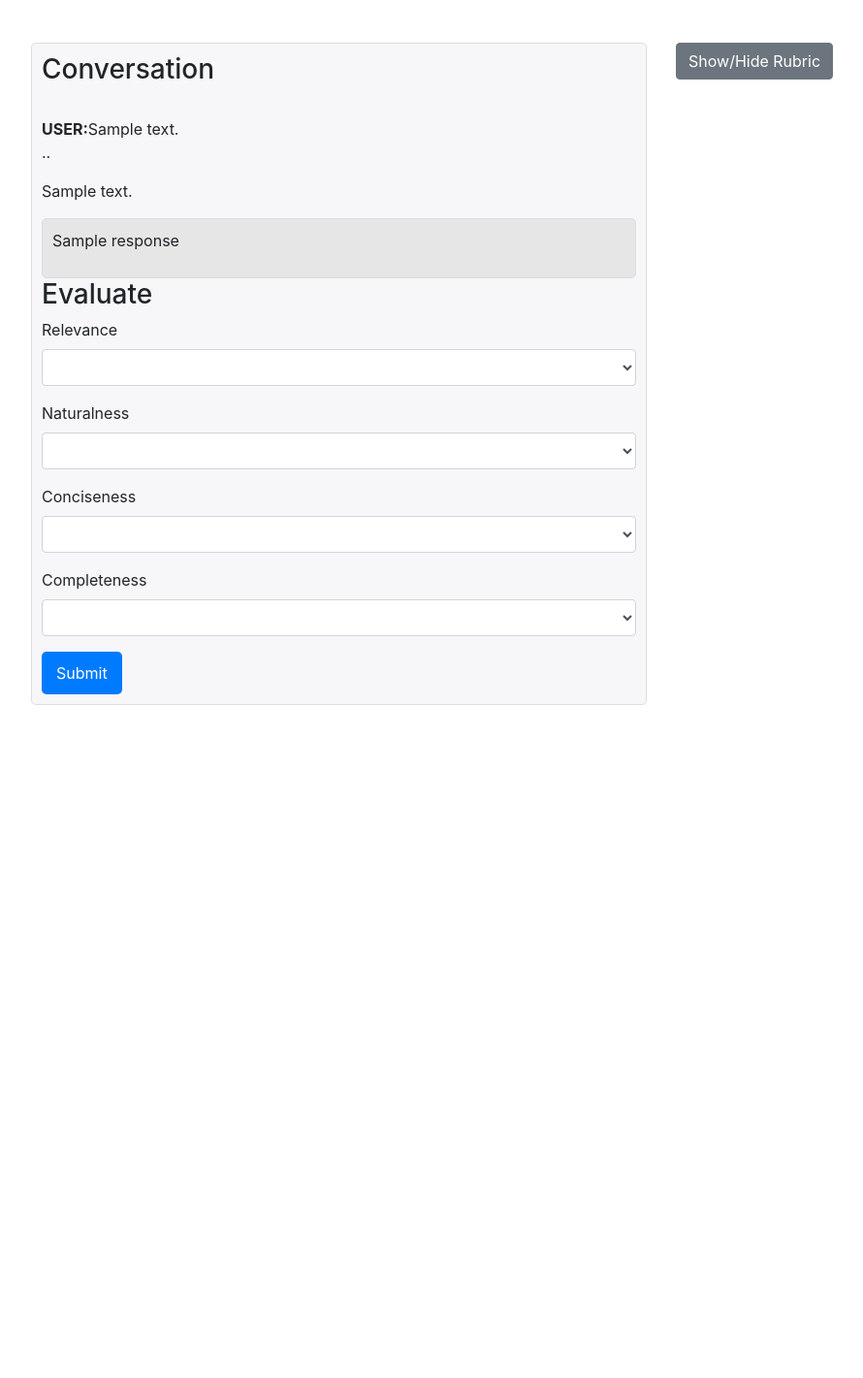
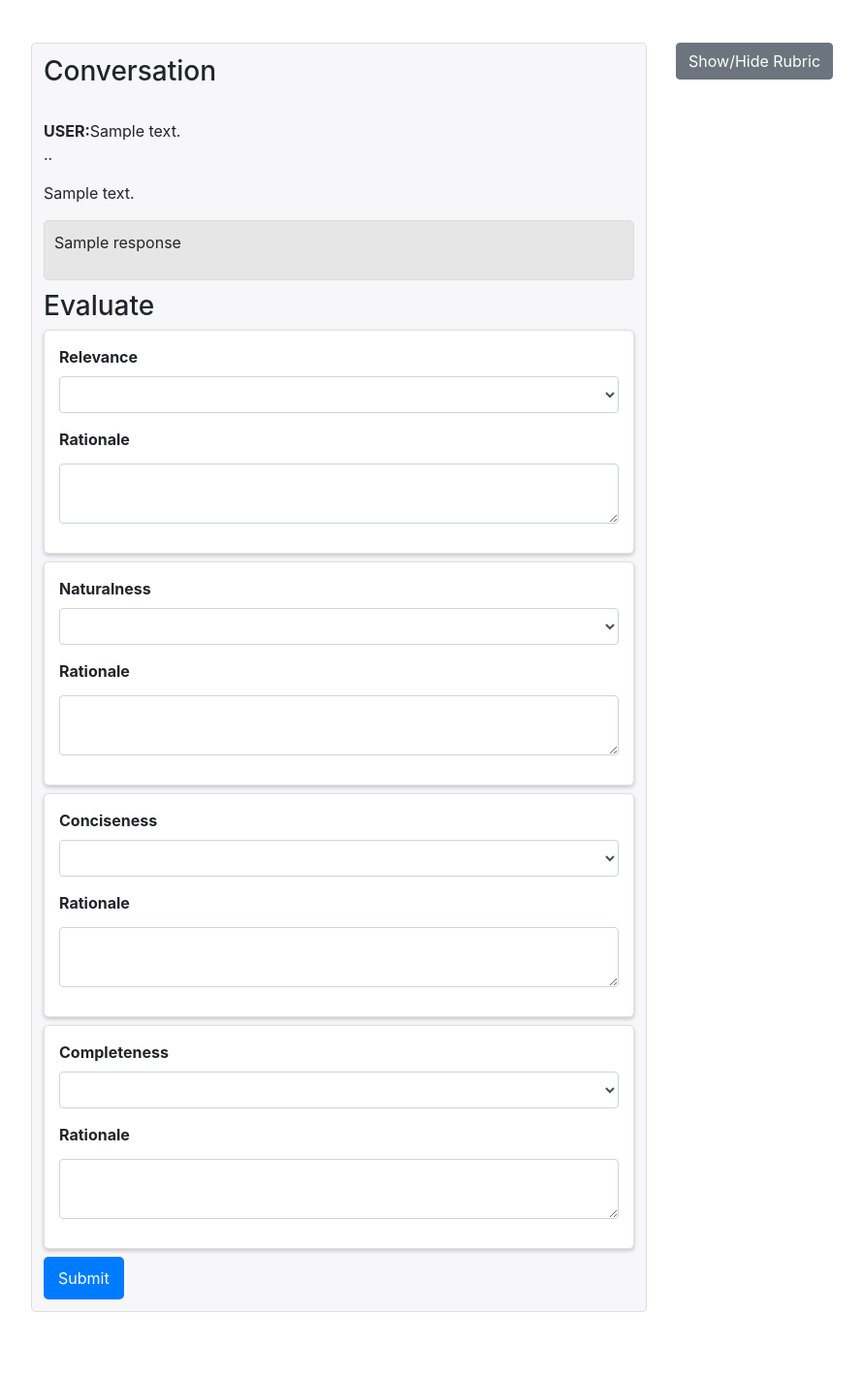
Before and after one commit to shubham526/ikat-annotation-interface, a Flask app: template templates/index.html in a window 1280 px wide. Shown: the whole page at 97% size, without its empty margins (53-943 px from the left). Before the commit the page ends 727 px from the top, so only its background shows below. Run offline with Flask 3, Linux system fonts and the light colour scheme; the template is opened without the code that fills it: most values are stand-ins (such as "Sample title", 1, 10 or a date in 2020); some libraries are stand-ins or nearby versions.

Commit message:
Added text box for rationale. Updated instructions.

```diff
--- a/app.py
+++ b/app.py
@@ -8,16 +8,20 @@ app.secret_key = os.environ.get('FLASK_SECRET_KEY')
 ITEMS_PER_PAGE = 1
 
 
-def insert_evaluation_result(user_id, conversation_id, relevance, naturalness, conciseness, completeness):
+def insert_evaluation_result(user_id, conversation_id, relevance, naturalness, conciseness, completeness,
+                             relevance_feedback, naturalness_feedback, conciseness_feedback, completeness_feedback):
     conn = sqlite3.connect('ikat-database.db')
     cursor = conn.cursor()
 
     # Insert a new evaluation into the evaluations table
     sql_evaluation = '''
-        INSERT INTO evaluations (user_id, conversation_id, relevance, naturalness, conciseness, completeness)
-        VALUES (?, ?, ?, ?, ?, ?);
+        INSERT INTO evaluations (user_id, conversation_id, relevance, naturalness, conciseness, completeness,
+        relevance_feedback, naturalness_feedback, conciseness_feedback, completeness_feedback)
+        VALUES (?, ?, ?, ?, ?, ?, ?, ?, ?, ?);
     '''
-    cursor.execute(sql_evaluation, (user_id, conversation_id, relevance, naturalness, conciseness, completeness))
+    cursor.execute(sql_evaluation, (user_id, conversation_id, relevance, naturalness, conciseness, completeness,
+                                    relevance_feedback, naturalness_feedback, conciseness_feedback,
+                                    completeness_feedback))
 
     conn.commit()
     conn.close()
@@ -140,6 +144,10 @@ def evaluate():
         naturalness = data['naturalness']
         conciseness = data['conciseness']
         completeness = data['completeness']
+        relevance_feedback = data['relevance_feedback']
+        naturalness_feedback = data['naturalness_feedback']
+        conciseness_feedback = data['conciseness_feedback']
+        completeness_feedback = data['completeness_feedback']
     except KeyError:
         return jsonify({"message": "Error: value does not exist"}), 400
 
@@ -152,13 +160,17 @@ def evaluate():
     except ValueError:
         return jsonify({"message": "Error: Invalid integer values"}), 400
 
-    # Check if relevance, naturalness, and conciseness are within the valid range
-    if not (0 <= relevance <= 3) or not (0 <= naturalness <= 3) or not (0 <= conciseness <= 3) \
-            or not (0 <= completeness <= 3):
-        return jsonify({"message": "Error: Values out of range (0-3)"}), 400
+    # Check if relevance, naturalness, conciseness, and completeness are within the valid range
+    valid_range = (-1, 3)  # Updated to include -1
+    if not valid_range[0] <= relevance <= valid_range[1] or \
+            not valid_range[0] <= naturalness <= valid_range[1] or \
+            not valid_range[0] <= conciseness <= valid_range[1] or \
+            not valid_range[0] <= completeness <= valid_range[1]:
+        return jsonify({"message": "Error: Values out of range (-1 to 3)"}), 400  # Updated range in the message
 
     # Insert the evaluation result into the database
-    insert_evaluation_result(user_id, item_id, relevance, naturalness, conciseness, completeness)
+    insert_evaluation_result(user_id, item_id, relevance, naturalness, conciseness, completeness,
+                             relevance_feedback, naturalness_feedback, conciseness_feedback, completeness_feedback)
     return jsonify({"message": "Success"})
 
 
--- a/create_db.py
+++ b/create_db.py
@@ -39,6 +39,10 @@ def create_schema(data_dir):
             naturalness INTEGER,
             conciseness INTEGER,
             completeness INTEGER,
+            relevance_feedback TEXT,
+            naturalness_feedback TEXT,
+            conciseness_feedback TEXT,
+            completeness_feedback TEXT,
             FOREIGN KEY(user_id) REFERENCES users(user_id),
             FOREIGN KEY(conversation_id) REFERENCES conversations(conversation_id)
         )
--- a/templates/index.html
+++ b/templates/index.html
@@ -28,6 +28,7 @@
             padding: 10px;
             background-color: #e6e6e6;
             margin-top: 10px;
+            margin-bottom: 10px;
         }
 
 
@@ -39,7 +40,7 @@
             margin-bottom: 20px;
             border: 1px solid #ddd;
             border-radius: 5px;
-            padding: 10px;
+            padding: 12px;
             background-color: #f7f7f9;
         }
         .conversation-card p {
@@ -69,6 +70,27 @@
             content: "...";
             animation: ellipsis 1.5s infinite;
         }
+
+        textarea.form-control {
+            resize: vertical; /* Allow only vertical resizing */
+            margin-top: 5px; /* Spacing between label and textarea */
+        }
+        .form-control {
+            margin-bottom: 15px;  /* Adjust the value as per your preference */
+        }
+
+        /* New Styles for Evaluation Cards */
+        .card.my-2 {
+            border: 1px solid #e0e0e0;
+            border-radius: 5px;
+            margin-bottom: 20px; /* Spacing between each card */
+            box-shadow: 0 2px 4px rgba(0, 0, 0, 0.2); /* Add a light shadow for depth */
+        }
+
+        .card-body {
+            padding: 15px;
+        }
+
 
     </style>
 </head>
@@ -103,45 +125,71 @@
                     </div>
 
                     <h3>Evaluate</h3>
-                    <div class="form-group">
-                        <label>Relevance</label>
+                    <!-- Relevance Card -->
+                    <div class="card my-2">
+                        <div class="card-body">
+                            <label><b>Relevance</b></label>
                             <select class="form-control relevance">
                                 <option value="" selected disabled hidden></option>
+                                <option value="-1">-1</option>
                                 <option value="0">0</option>
                                 <option value="1">1</option>
                                 <option value="2">2</option>
                                 <option value="3">3</option>
                             </select>
+                            <label for="relevance-reason"><b>Rationale</b></label>
+                            <textarea class="form-control" id="relevance-reason" name="relevance-reason" rows="2"></textarea>
                         </div>
-                    <div class="form-group">
-                        <label>Naturalness</label>
+                    </div>
+                          <!-- Naturalness Card -->
+                    <div class="card my-2">
+                        <div class="card-body">
+                            <label><b>Naturalness</b></label>
                             <select class="form-control naturalness">
                                 <option value="" selected disabled hidden></option>
+                                <option value="-1">-1</option>
                                 <option value="0">0</option>
                                 <option value="1">1</option>
                                 <option value="2">2</option>
                                 <option value="3">3</option>
                             </select>
+                            <label for="naturalness-reason"><b>Rationale</b></label>
+                            <textarea class="form-control" id="naturalness-reason" name="naturalness-reason" rows="2"></textarea>
                         </div>
-                    <div class="form-group">
-                        <label>Conciseness</label>
+                    </div>
+
+                    <!-- Conciseness Card -->
+                    <div class="card my-2">
+                        <div class="card-body">
+                            <label><b>Conciseness</b></label>
                             <select class="form-control conciseness">
                                 <option value="" selected disabled hidden></option>
+                                <option value="-1">-1</option>
                                 <option value="0">0</option>
                                 <option value="1">1</option>
                                 <option value="2">2</option>
                                 <option value="3">3</option>
                             </select>
+                            <label for="conciseness-reason"><b>Rationale</b></label>
+                            <textarea class="form-control" id="conciseness-reason" name="conciseness-reason" rows="2"></textarea>
                         </div>
-                    <div class="form-group">
-                        <label>Completeness</label>
+                    </div>
+
+                    <!-- Completeness Card -->
+                    <div class="card my-2">
+                        <div class="card-body">
+                            <label><b>Completeness</b></label>
                             <select class="form-control completeness">
                                 <option value="" selected disabled hidden></option>
+                                <option value="-1">-1</option>
                                 <option value="0">0</option>
                                 <option value="1">1</option>
                                 <option value="2">2</option>
                                 <option value="3">3</option>
                             </select>
+                            <label for="completeness-reason"><b>Rationale</b></label>
+                            <textarea class="form-control" id="completeness-reason" name="completeness-reason" rows="2"></textarea>
+                        </div>
                     </div>
                     <button class="submit-btn" data-id="{{ item.question_id }}" data-submitted="false" type="button">Submit</button>
                     <span class="checkmark" data-id="{{ item.question_id }}" style="display: none;">✔</span>
@@ -160,6 +208,27 @@
 
         </div>
 
+        <div class="modal fade" id="errorModal" tabindex="-1" aria-labelledby="errorModalLabel" aria-hidden="true">
+            <div class="modal-dialog">
+                <div class="modal-content">
+                    <div class="modal-header">
+                        <h5 class="modal-title" id="errorModalLabel">Submission Error</h5>
+                        <button type="button" class="close" data-dismiss="modal" aria-label="Close">
+                            <span aria-hidden="true">&times;</span>
+                        </button>
+                    </div>
+                    <div class="modal-body">
+                        Please select a value for all the dropdowns before submitting.
+                    </div>
+                    <div class="modal-footer">
+                        <button type="button" class="btn btn-secondary" data-dismiss="modal">Close</button>
+                    </div>
+                </div>
+            </div>
+        </div>
+
+
+
         <!-- Rubric Side Pane -->
         <div class="col-md-5">
             <button id="toggleRubric" class="btn btn-secondary mb-3">Show/Hide Rubric</button>
@@ -170,6 +239,8 @@
                         <ul>
                         <li><strong>Relevance:</strong> Does the SYSTEM response follow on from previous utterances?</li>
                         <ul>
+                            <li><strong>-1 Unable to Judge:</strong> Cannot determine the relevance of the response
+                                due to lack of context or other reasons.</li>
                             <li><strong>0 Not Relevant:</strong> Does’t follow on from the previous utterances, seems to be completely
                                 random, to the current conversation, seems to be a completely different conversation.</li>
                             <li><strong>1 Partially Relevant:</strong> The response is partially off-topic; may
@@ -179,6 +250,8 @@
                         </ul>
                         <li><strong>Naturalness:</strong> Does the system's response sound natural as if a human was speaking?</li>
                         <ul>
+                             <li><strong>-1 Unable to Judge:</strong> Cannot determine the naturalness of the response
+                                due to lack of context or other reasons.</li>
                             <li><strong>0 No:</strong> The response does not sound like something a human would say given the conversation.</li>
                             <li><strong>1 Somewhat:</strong> The response is a bit human-like. The response is somewhat
                             understandable but may not be entirely fluent and natural.</li>
@@ -188,6 +261,8 @@
                         </ul>
                         <li><strong>Conciseness:</strong> Is the system's response concise, or does it have unnecessary information?</li>
                         <ul>
+                             <li><strong>-1 Unable to Judge:</strong> Cannot determine the conciseness of the response
+                                due to lack of context or other reasons.</li>
                             <li><strong>0 No:</strong> The response is too wordy or too short. The response  may also contain lots of
                                 irrelevant content or no relevant information at all.</li>
                             <li><strong>1 Somewhat:</strong> The response is a bit wordy and does not  adequately address the user’s
@@ -199,6 +274,8 @@
                         </ul>
                          <li><strong>Completeness:</strong> Does the SYSTEM response provide a thorough and comprehensive answer to the question posed?</li>
                         <ul>
+                             <li><strong>-1 Unable to Judge:</strong> Cannot determine the completeness of the response
+                                due to lack of context or other reasons.</li>
                             <li><strong>0 No:</strong> The response does not address the question at all or provides information that is entirely unrelated.</li>
                             <li><strong>1 Somewhat:</strong> The response touches on the topic but misses significant details or only addresses one aspect of a multi-part question.</li>
                             <li><strong>2 Yes (but not completely):</strong> The response covers most aspects of the question but may miss minor details or nuances.</li>
@@ -252,6 +329,16 @@
         let naturalness = card.find('.naturalness').val();
         let conciseness = card.find('.conciseness').val();
         let completeness = card.find('.completeness').val();
+        let relevance_feedback = card.find('#relevance-reason').val();
+        let naturalness_feedback = card.find('#naturalness-reason').val();
+        let conciseness_feedback = card.find('#conciseness-reason').val();
+        let completeness_feedback = card.find('#completeness-reason').val();
+
+        if (!relevance || !naturalness || !conciseness || !completeness) {
+            $('#errorModal').modal('show'); // Show the modal
+            return;
+        }
+
 
         // Send data to server for processing
         $.ajax({
@@ -263,8 +350,13 @@
                 'relevance': relevance,
                 'naturalness': naturalness,
                 'conciseness': conciseness,
-                'completeness': completeness
+                'completeness': completeness,
+                'relevance_feedback': relevance_feedback,
+                'naturalness_feedback': naturalness_feedback,
+                'conciseness_feedback': conciseness_feedback,
+                'completeness_feedback': completeness_feedback
             }),
+
 
             dataType: 'json',
             success: function(response) {
@@ -306,8 +398,6 @@
         $("#nextBtn").addClass("disabled").attr("disabled", "disabled");
     }
 
-
-
     // When the document is ready
     $(document).ready(function(){
         // When the toggle button is clicked
```
Also changed, not shown: templates/intro.html (+9 -3 lines). Lines whose indentation alone changed are shown as unchanged.
